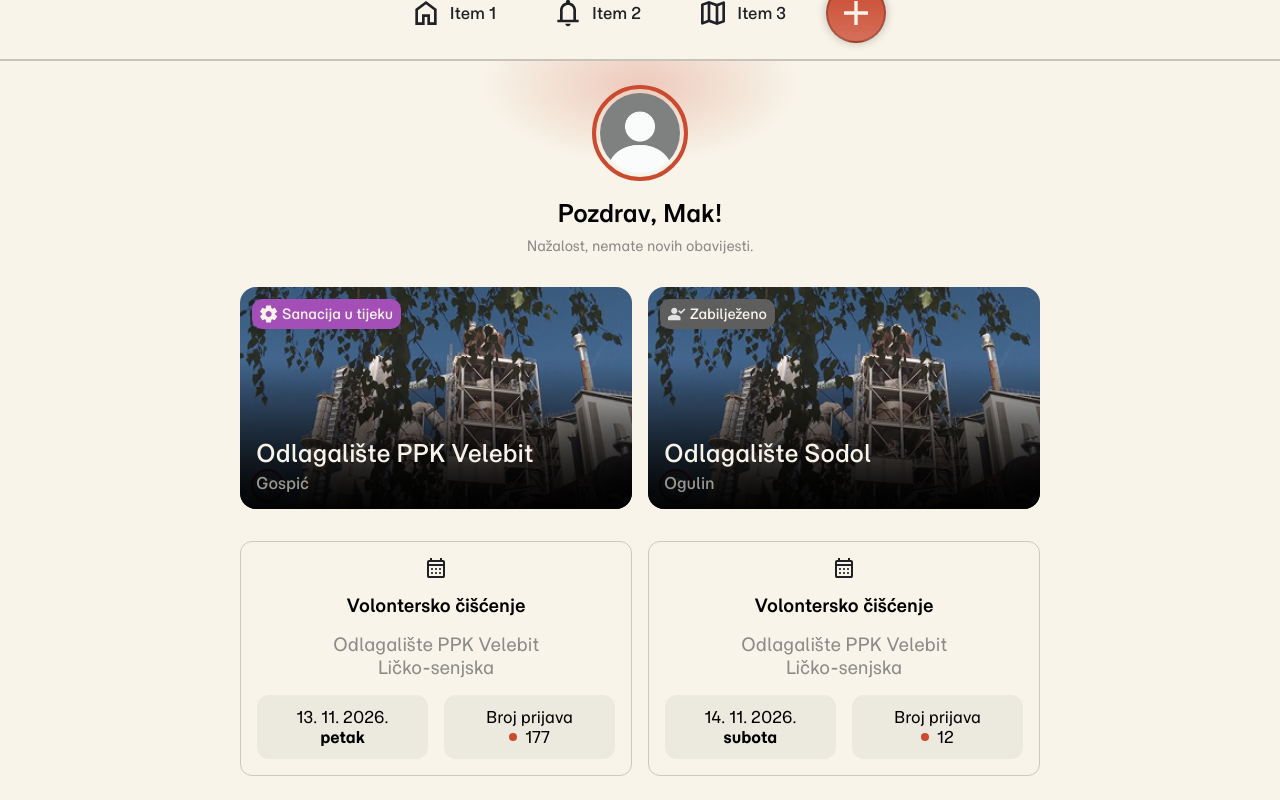
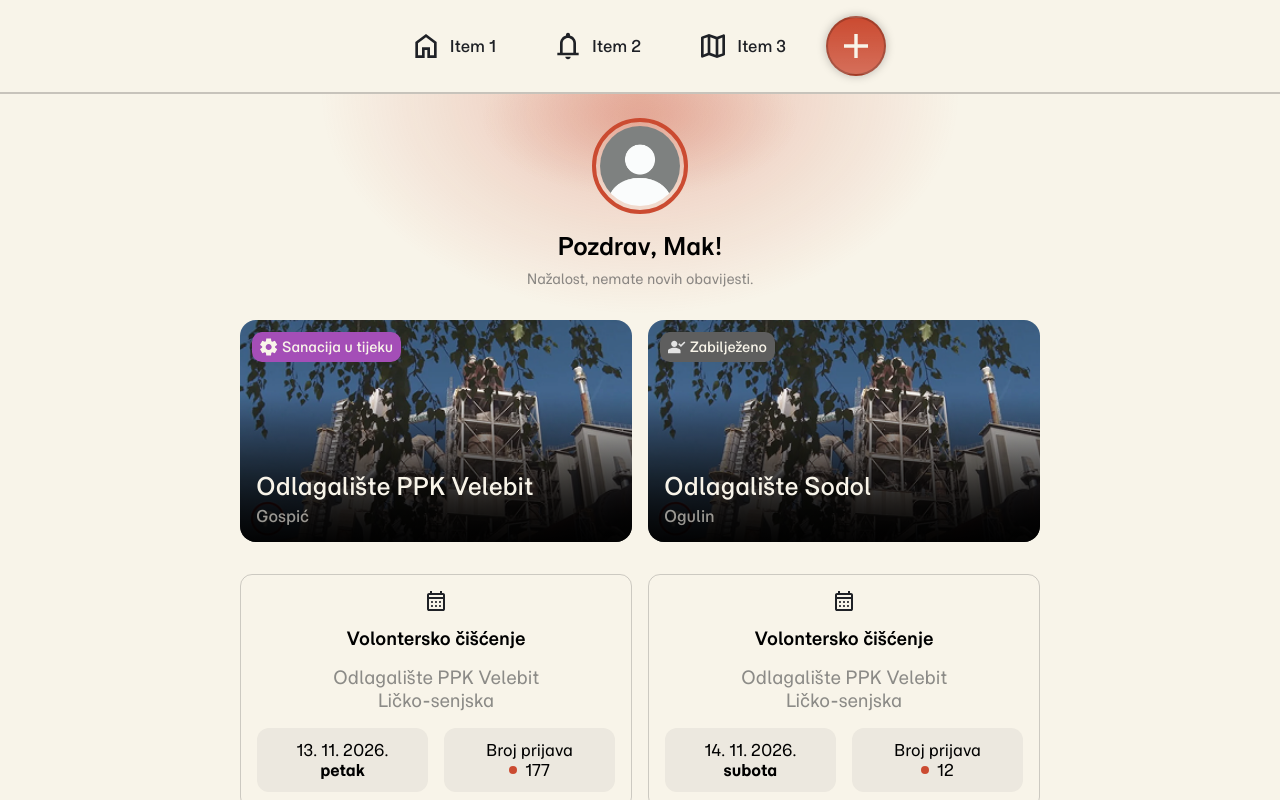
Before and after one commit to lovretomic/garbagebusters, a React (Vite) app in the folder frontend/: page /home in a window 1280 px wide. Built offline with nearby package versions, Linux system fonts and the light colour scheme.

Commit message:
fixed navigation items and glow

```diff
--- a/frontend/src/router/CitizenPageLayout/CitizenPageLayout.module.scss
+++ b/frontend/src/router/CitizenPageLayout/CitizenPageLayout.module.scss
@@ -1,15 +1,45 @@
 .layout {
-  height: 100vh;
+  height: 100dvh;
   display: grid;
-  grid-template-rows: 1fr auto;
+  grid-template-columns: 100%;
+  grid-template-rows: minmax(0, 1fr) auto;
+  grid-template-areas:
+    "content"
+    "nav";
 
   @media (min-width: $breakpoint-desktop) {
-    display: grid;
-    grid-auto-flow: dense;
-    transform: scaleY(-1);
-
-    > * {
-      transform: scaleY(-1);
-    }
+    grid-template-rows: auto minmax(0, 1fr);
+    grid-template-areas:
+      "nav"
+      "content";
   }
 }
+
+.content {
+  grid-area: content;
+  min-height: 0;
+  overflow-y: auto;
+  position: relative;
+  isolation: isolate;
+
+ &::before {
+  content: "";
+  position: absolute;
+  top: 0;
+  left: 50%;
+  width: min(100%, 640px);
+  height: 220px;
+  transform: translateX(-50%);
+  background: radial-gradient(
+    ellipse 50% 100% at 50% 0%,
+    rgba($primary-red, 0.3),
+    transparent
+  );
+  z-index: -1;
+  pointer-events: none;
+}
+}
+
+.nav {
+  grid-area: nav;
+}
--- a/frontend/src/router/CitizenPageLayout/CitizenPageLayout.tsx
+++ b/frontend/src/router/CitizenPageLayout/CitizenPageLayout.tsx
@@ -12,6 +12,7 @@ const CitizenPageLayout = () => {
       <div className={c.content}>
         <Outlet />
       </div>
+      <div className={c.nav}>
         <Navigation
           items={[
             { label: "Item 1", href: "/home", icon: HouseIcon },
@@ -20,6 +21,7 @@ const CitizenPageLayout = () => {
           ]}
         />
       </div>
+    </div>
   );
 };
 
```
Lines whose indentation alone changed are shown as unchanged.
